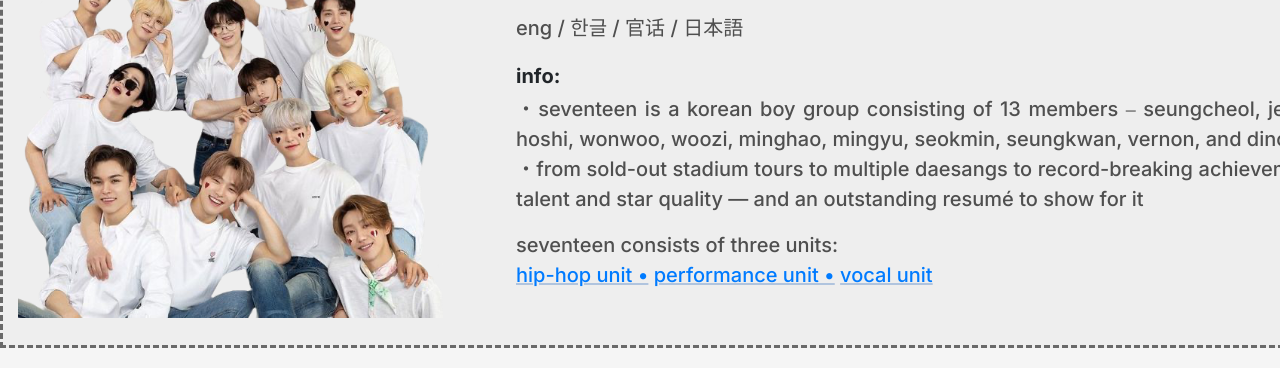
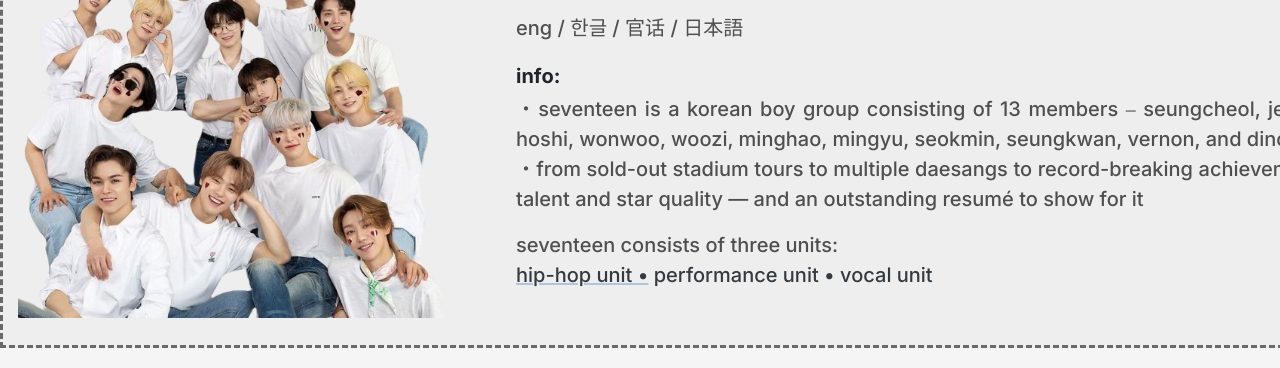
Before and after one commit to JaymeS-LP9R/q3proj, a plain HTML site: page index.html in a window 1280 px wide. Shown: the part 217-585 px from the top of the page. Drawn offline with nearby package versions, Linux system fonts and the light colour scheme.

Commit message:
Update index.html

```diff
--- a/index.html
+++ b/index.html
@@ -74,7 +74,7 @@
 		</div>
 		<div style="text-align: right;" class="col">
 			<b style="color:#306ce3"> <
-				<a href="file:///Users/sophjayme/Desktop/LP_ICT9Ruby_Q3Project_Jayme_Sophia/hhu.html">></a>
+				<a class="text-dark href="hhu.html">></a>
 				↻</b>
 		</div>
 	</div>
@@ -102,9 +102,9 @@
 			・from sold-out stadium tours to multiple daesangs to record-breaking achievements, seventeen has talent and star quality — and an outstanding resumé to show for it</p>
 
 			<p> seventeen consists of three units: <br>
-				<a href="file:///Users/sophjayme/Desktop/LP_ICT9Ruby_Q3Project_Jayme_Sophia/hhu.html">hip-hop unit •</a>
-				<a href="file:///Users/sophjayme/Desktop/LP_ICT9Ruby_Q3Project_Jayme_Sophia/pfu.html">performance unit •</a>
-				<a href="file:///Users/sophjayme/Desktop/LP_ICT9Ruby_Q3Project_Jayme_Sophia/vcu.html">vocal unit </a>
+				<a class="text-dark" href="hhu.html">hip-hop unit •</a>
+				<a class="text-dark href="pfu.html">performance unit •</a>
+				<a class="text-dark href="vcu.html">vocal unit </a>
 			</p>
 			<br>
 
```
